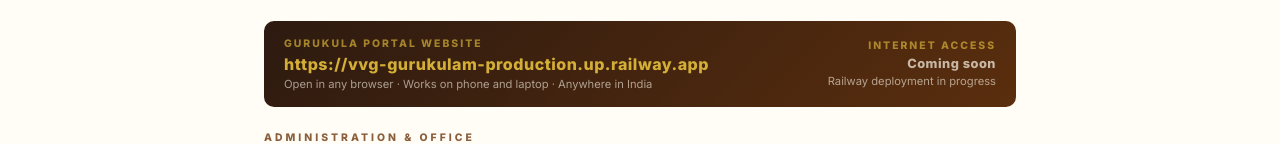
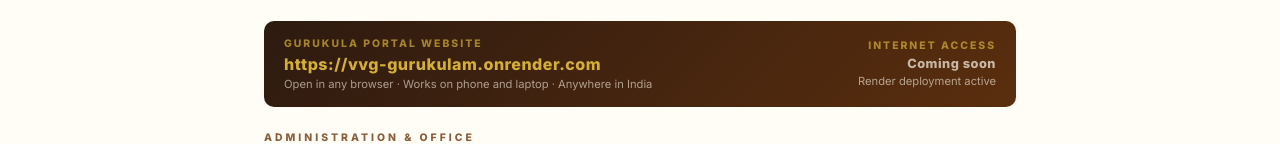
Before and after one commit to VishweshawaraM/vvg-gurukulam, a website: page PRINT_CREDENTIALS.html in a window 1280 px wide. Shown: the part 448-592 px from the top of the page. Drawn offline with nearby package versions, Linux system fonts and the light colour scheme.

Commit message:
VVG update 31-05-2026

```diff
--- a/PRINT_CREDENTIALS.html
+++ b/PRINT_CREDENTIALS.html
@@ -332,13 +332,13 @@
   <div class="website-box">
     <div>
       <div class="label">Gurukula Portal Website</div>
-      <div class="url">https://vvg-gurukulam-production.up.railway.app</div>
+      <div class="url">https://vvg-gurukulam.onrender.com</div>
       <div class="note">Open in any browser · Works on phone and laptop · Anywhere in India</div>
     </div>
     <div style="text-align:right;">
       <div class="label">Internet Access</div>
       <div class="url" style="font-size:0.8rem;color:rgba(250,244,230,0.7);">Coming soon</div>
-      <div class="note">Railway deployment in progress</div>
+      <div class="note">Render deployment active</div>
     </div>
   </div>
 
```
